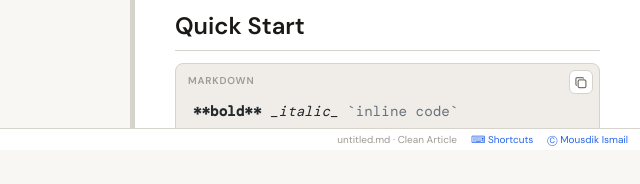
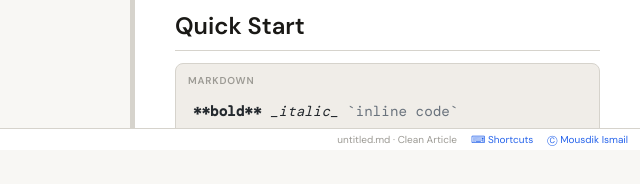
Before and after one commit to itsma3il/markdown-studio, a website with bundled scripts: page index.html in a window 1280 px wide. Shown: the part 650-834 px from the top of the page, 640-1280 px from the left. Built offline with nearby package versions, Linux system fonts and the light colour scheme; a web font is replaced by a local one.

Commit message:
deleting depricated copy button

```diff
--- a/assets/style.css
+++ b/assets/style.css
@@ -640,25 +640,6 @@ select {
   text-transform: uppercase;
   color: var(--fg3);
 }
-.code-block-wrap .copy-code-btn {
-  position: absolute;
-  top: 6px;
-  right: 6px;
-  width: 24px;
-  height: 24px;
-  border-radius: 6px;
-  border: 1px solid var(--border);
-  background: var(--bg0);
-  color: var(--fg2);
-  display: inline-flex;
-  align-items: center;
-  justify-content: center;
-  z-index: 1;
-}
-.code-block-wrap .copy-code-btn:hover {
-  background: var(--acc-bg);
-  color: var(--acc2);
-}
 .code-block-wrap pre {
   margin: 0;
   padding: 2.1em 1em 1em;
@@ -719,11 +700,6 @@ select {
   text-align: center;
   overflow-x: auto;
 }
-.mermaid-block .copy-code-btn {
-  position: absolute;
-  top: 6px;
-  right: 6px;
-}
 .mermaid-block svg {
   max-width: 100%;
   height: auto;
@@ -779,7 +755,7 @@ select {
   font-family: var(--font-mono);
 }
 @media print {
-  .copy-code-btn {
+  .preview-block-toolbar{
     display: none !important;
   }
 }
--- a/scripts/script.js
+++ b/scripts/script.js
@@ -463,7 +463,7 @@ function setupMarked() {
   renderer.code = (code, lang) => {
     if (lang === "mermaid") {
       const id = "mmd-" + Math.random().toString(36).slice(2, 8);
-      return `<div class="mermaid-block code-block-wrap" data-id="${id}" data-code="${escHtml(code)}"><span class="code-lang">mermaid</span><button class="copy-code-btn" onclick="copyCode(this)" title="Copy"><i class="ti ti-copy"></i></button><pre class="mermaid">${escHtml(code)}</pre></div>`;
+      return `<div class="mermaid-block code-block-wrap" data-id="${id}" data-code="${escHtml(code)}"><span class="code-lang">mermaid</span><pre class="mermaid">${escHtml(code)}</pre></div>`;
     }
     const validLang = lang && hljs && hljs.getLanguage(lang) ? lang : null;
     const highlighted = validLang
@@ -475,7 +475,7 @@ function setupMarked() {
     const langLabel = lang
       ? `<span class="code-lang">${escHtml(lang)}</span>`
       : "";
-    return `<div class="code-block-wrap" data-code="${escHtml(code)}">${langLabel}<button class="copy-code-btn" onclick="copyCode(this)" title="Copy"><i class="ti ti-copy"></i></button><pre><code class="hljs ${lang || ""}">${highlighted}</code></pre></div>`;
+    return `<div class="code-block-wrap" data-code="${escHtml(code)}">${langLabel}<pre><code class="hljs ${lang || ""}">${highlighted}</code></pre></div>`;
   };
 
   // Headings — add slug ids for outline/anchor
```
